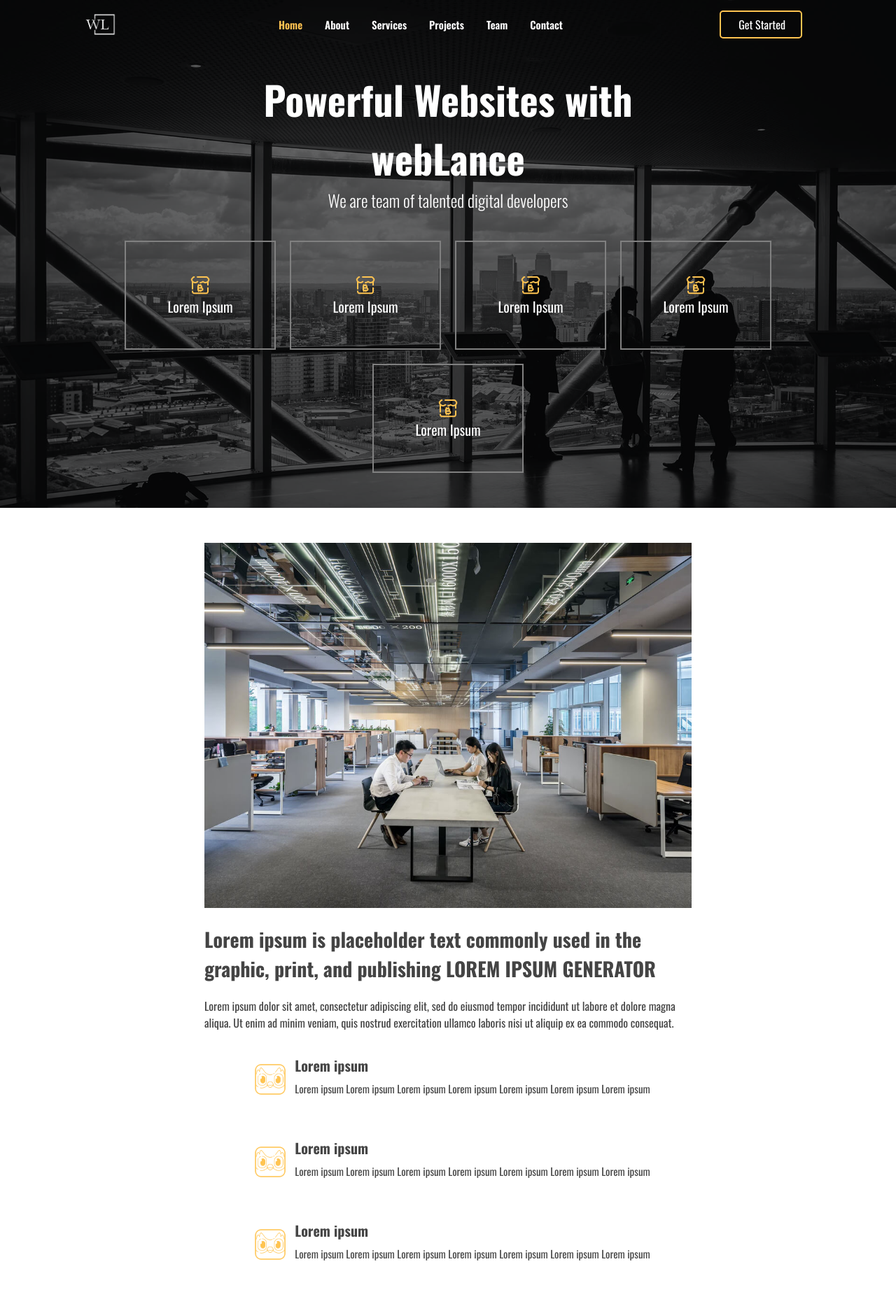
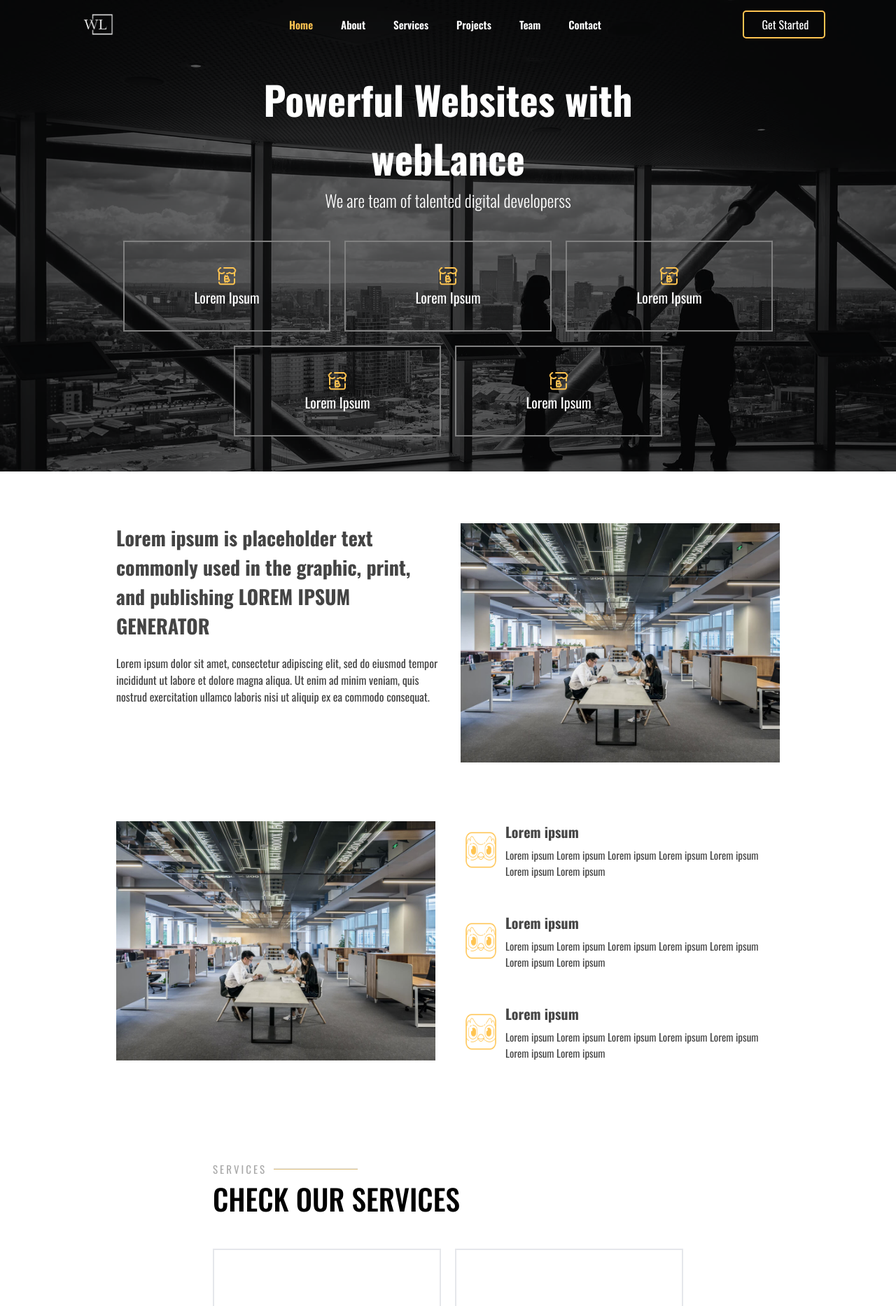
Before and after one commit to webLance24/weblance-portfolio, a React (Vite) app: page / in a window 1280 px wide. Shown: the top 1867 px of the page at 70% size. Built offline with nearby package versions, Linux system fonts and the light colour scheme.

Commit message:
feat: add responsive for tablet version about page

```diff
--- a/src/Components/About.tsx
+++ b/src/Components/About.tsx
@@ -7,24 +7,35 @@ function About() {
       id="about"
       className="bg-[white] pt-[50px] px-[12px] flex justify-center flex-col items-center"
     >
-      <div className="max-w-[520px] md:max-w-[696px]">
-        <img className="h-[100%] md:w-[696px]" src={aboutImg} alt="" />
-      </div>
+      <div className="py-[24px] max-w-[520px] md:max-w-[696px] lg:flex lg:flex-row-reverse lg:max-w-[948px] lg:gap-[30px]">
+        <img
+          className="h-[100%] md:w-[696px] lg:w-[456px]"
+          src={aboutImg}
+          alt=""
+        />
         {/* text section */}
-      <div className="py-[24px] max-w-[520px] md:max-w-[696px]">
-        <h3 className="text-[#444444] text-[28px] font-bold">
+        <div className="lg:flex lg:flex-col">
+          <h3 className="text-[#444444] text-[28px] font-bold mt-[24px] lg:mt-0">
             Lorem ipsum is placeholder text commonly used in the graphic, print,
             and publishing LOREM IPSUM GENERATOR
           </h3>
           <p className="text-[16px] font-normal text-[#444444] mt-[20px]">
             Lorem ipsum dolor sit amet, consectetur adipiscing elit, sed do
-          eiusmod tempor incididunt ut labore et dolore magna aliqua. Ut enim ad
-          minim veniam, quis nostrud exercitation ullamco laboris nisi ut
+            eiusmod tempor incididunt ut labore et dolore magna aliqua. Ut enim
+            ad minim veniam, quis nostrud exercitation ullamco laboris nisi ut
             aliquip ex ea commodo consequat.
           </p>
         </div>
-      <div className="flex justify-center flex-col items-center mt-[10px]">
+      </div>
+      <div className="py-[24px] mt-[36px] max-w-[520px] md:max-w-[696px] lg:flex lg:flex-row lg:max-w-[948px] lg:gap-[30px]">
         {/* first container */}
+        <img
+          className="h-[100%] md:w-[696px] lg:w-[456px]"
+          src={aboutImg}
+          alt=""
+        />
+        {/* for all container */}
+        <div className="mt-[40px] lg:mt-0 lg:flex lg:flex-col">
           <div className="flex">
             <img src={boo} alt="" className="w-[70px] h-[100%]" />
             <div>
@@ -32,8 +43,8 @@ function About() {
                 Lorem ipsum
               </h4>
               <p className="text-[15px] font-normal text-[#464646] mt-[7px]">
-              Lorem ipsum Lorem ipsum Lorem ipsum Lorem ipsum Lorem ipsum Lorem
-              ipsum Lorem ipsum
+                Lorem ipsum Lorem ipsum Lorem ipsum Lorem ipsum Lorem ipsum
+                Lorem ipsum Lorem ipsum
               </p>
             </div>
           </div>
@@ -45,8 +56,8 @@ function About() {
                 Lorem ipsum
               </h4>
               <p className="text-[15px] font-normal text-[#464646] mt-[7px]">
-              Lorem ipsum Lorem ipsum Lorem ipsum Lorem ipsum Lorem ipsum Lorem
-              ipsum Lorem ipsum
+                Lorem ipsum Lorem ipsum Lorem ipsum Lorem ipsum Lorem ipsum
+                Lorem ipsum Lorem ipsum
               </p>
             </div>
           </div>
@@ -58,22 +69,10 @@ function About() {
                 Lorem ipsum
               </h4>
               <p className="text-[15px] font-normal text-[#464646] mt-[7px]">
-              Lorem ipsum Lorem ipsum Lorem ipsum Lorem ipsum Lorem ipsum Lorem
-              ipsum Lorem ipsum
+                Lorem ipsum Lorem ipsum Lorem ipsum Lorem ipsum Lorem ipsum
+                Lorem ipsum Lorem ipsum
               </p>
             </div>
-        </div>
-        {/* fourth container */}
-        <div className="flex mt-[48px]">
-          <img src={boo} alt="" className="w-[70px] h-[100%]" />
-          <div>
-            <h4 className="text-[20px] font-bold text-[#464646]">
-              Lorem ipsum
-            </h4>
-            <p className="text-[15px] font-normal text-[#464646] mt-[7px]">
-              Lorem ipsum Lorem ipsum Lorem ipsum Lorem ipsum Lorem ipsum Lorem
-              ipsum Lorem ipsum
-            </p>
           </div>
         </div>
       </div>
--- a/src/Components/Home.tsx
+++ b/src/Components/Home.tsx
@@ -10,32 +10,32 @@ function Home() {
         </h1>
       </div>
       <p className="text-[white] text-[20px] font-light text-center md:text-[24px]">
-        We are team of talented digital developers
+        We are team of talented digital developerss
       </p>
       {/* Containers section */}
-      <div className="flex justify-center items-center flex-col m-auto gap-[20px] mt-[40px] max-w-[520px] md:flex-wrap md:flex-row md:max-w-[1000px] md:pb-[50px]">
+      <div className="flex justify-center items-center flex-col m-auto gap-[20px] mt-[40px] max-w-[520px] md:flex-wrap md:flex-row md:max-w-[1024px] md:pb-[50px]">
         {/* First div */}
-        <div className="w-full h-[130px] border-[gray] border-[2px] flex flex-col justify-center items-center md:w-[216px] md:h-[156px]">
+        <div className="w-full h-[130px] border-[gray] border-[2px] flex flex-col justify-center items-center md:w-[216px] md:h-[156px] lg:w-[296px] lg:h-[130px]">
           <img className="w-[32px]" src={imgOne} alt="market image here" />
           <h3 className="text-[20px] text-[white]">Lorem Ipsum</h3>
         </div>
         {/* Second div */}
-        <div className="w-full h-[130px] border-[gray] border-[2px] flex flex-col justify-center items-center md:w-[216px] md:h-[156px]">
+        <div className="w-full h-[130px] border-[gray] border-[2px] flex flex-col justify-center items-center md:w-[216px] md:h-[156px] lg:w-[296px] lg:h-[130px]">
           <img className="w-[32px]" src={imgOne} alt="market image here" />
           <h3 className="text-[20px] text-[white]">Lorem Ipsum</h3>
         </div>
         {/* third div */}
-        <div className="w-full h-[130px] border-[gray] border-[2px] flex flex-col justify-center items-center md:w-[216px] md:h-[156px]">
+        <div className="w-full h-[130px] border-[gray] border-[2px] flex flex-col justify-center items-center md:w-[216px] md:h-[156px] lg:w-[296px] lg:h-[130px]">
           <img className="w-[32px]" src={imgOne} alt="market image here" />
           <h3 className="text-[20px] text-[white]">Lorem Ipsum</h3>
         </div>
         {/* Fourth div */}
-        <div className="w-full h-[130px] border-[gray] border-[2px] flex flex-col justify-center items-center md:w-[216px] md:h-[156px]">
+        <div className="w-full h-[130px] border-[gray] border-[2px] flex flex-col justify-center items-center md:w-[216px] md:h-[156px] lg:w-[296px] lg:h-[130px]">
           <img className="w-[32px]" src={imgOne} alt="market image here" />
           <h3 className="text-[20px] text-[white]">Lorem Ipsum</h3>
         </div>
         {/* Sixth div */}
-        <div className="w-full h-[130px] border-[gray] border-[2px] flex flex-col justify-center items-center mb-[50px] md:w-[216px] md:h-[156px] md:mb-0">
+        <div className="w-full h-[130px] border-[gray] border-[2px] flex flex-col justify-center items-center mb-[50px] md:w-[216px] md:h-[156px] md:mb-0 lg:w-[296px] lg:h-[130px]">
           <img className="w-[32px]" src={imgOne} alt="market image here" />
           <h3 className="text-[20px] text-[white]">Lorem Ipsum</h3>
         </div>
--- a/src/DesktopHeader.tsx
+++ b/src/DesktopHeader.tsx
@@ -20,10 +20,10 @@ function DesktopHeader() {
     <header
       className={`bg-${
         scrolled ? "black" : "transparent"
-      } bg-opacity-80 items-center pr-[15px] w-[100%] h-[70px] fixed z-10 hidden lg:flex lg:justify-around`}
+      } bg-opacity-80 items-center w-[100%] h-[70px] fixed z-10 hidden lg:flex lg:justify-around`}
     >
       <img className="w-[70px]" src={logo} alt="here is weblance logo" />
-      <ul className="flex justify-center items-center flex-row gap-[2px]">
+      <ul className="flex justify-center items-center flex-row gap-[40px] ml-[40px]">
         {buttonCategories.map((category, index) => {
           const categoryId = category.toLowerCase().replace(/\s+/g, "-");
           return (
@@ -35,7 +35,7 @@ function DesktopHeader() {
               duration={500}
             >
               <li
-                className="text-[15px] font-semibold px-[15px] pt-[3px] pb-[3px] rounded-[5px] text-[white] hover:text-[#FFC451] duration-300 ease-in-out cursor-pointer"
+                className="text-[15px] font-semibold pt-[3px] pb-[3px] rounded-[5px] text-[white] hover:text-[#FFC451] duration-300 ease-in-out cursor-pointer"
                 key={index}
                 onClick={() => setSelected(category)}
                 style={selected === category ? { color: "#FFC451" } : {}}
@@ -58,7 +58,7 @@ function DesktopHeader() {
             setHidden(false);
           }}
         >
-          <button className="text-[white] w-[118px] h-[40px] outline-none border-[#FFC451] hover:bg-[#FFC451] duration-300 ease-in-out font-normal border-[2px] rounded-[5px] mr-[15px] pt-[6px] pl-[24px] pr-[20px] pb-[7px]">
+          <button className="text-[white] w-[118px] h-[40px] outline-none border-[#FFC451] hover:bg-[#FFC451] duration-300 ease-in-out font-normal border-[2px] rounded-[5px] pt-[6px] pl-[24px] pr-[20px] pb-[7px]">
             Get Started
           </button>
         </Link>
--- a/tailwind.config.js
+++ b/tailwind.config.js
@@ -2,7 +2,11 @@
 export default {
   content: ["./src/**/*.{js,jsx,ts,tsx}"],
   theme: {
-    extend: {},
+    extend: {
+      screens: {
+        lg: "948px",
+      },
+    },
   },
   plugins: [],
 };
```
Lines whose indentation alone changed are shown as unchanged.
